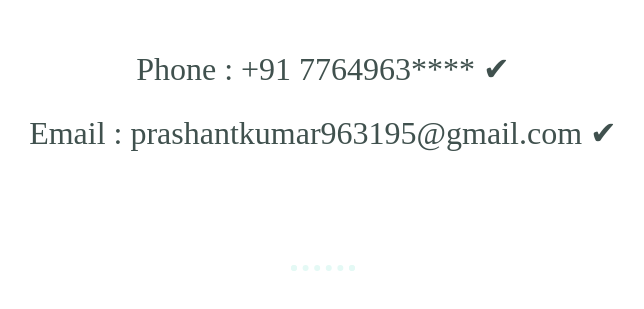
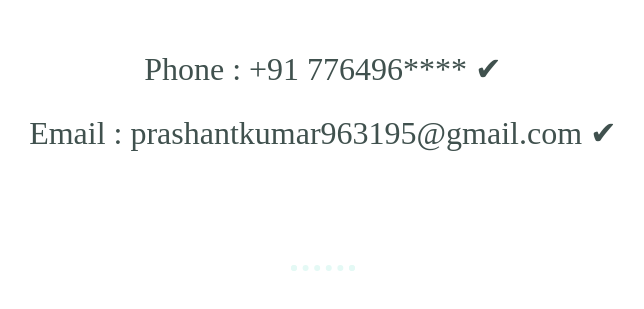
Before and after one commit to bluewholepk/my-profile, a plain HTML site: page contact.html in a window 1280 px wide. Shown: the part 347-656 px from the top of the page, without its empty margins (317-961 px from the left). Drawn offline with Linux system fonts and the light colour scheme.

Commit message:
Update contact.html

```diff
--- a/contact.html
+++ b/contact.html
@@ -17,7 +17,7 @@ INDIA
 </address>
     <h3>Contact Details</h3>
     <p>
-      Phone : +91 7764963****  ✔
+      Phone : +91 776496****  ✔
       <br>
       Email : prashantkumar963195@gmail.com ✔
     </p>
```
